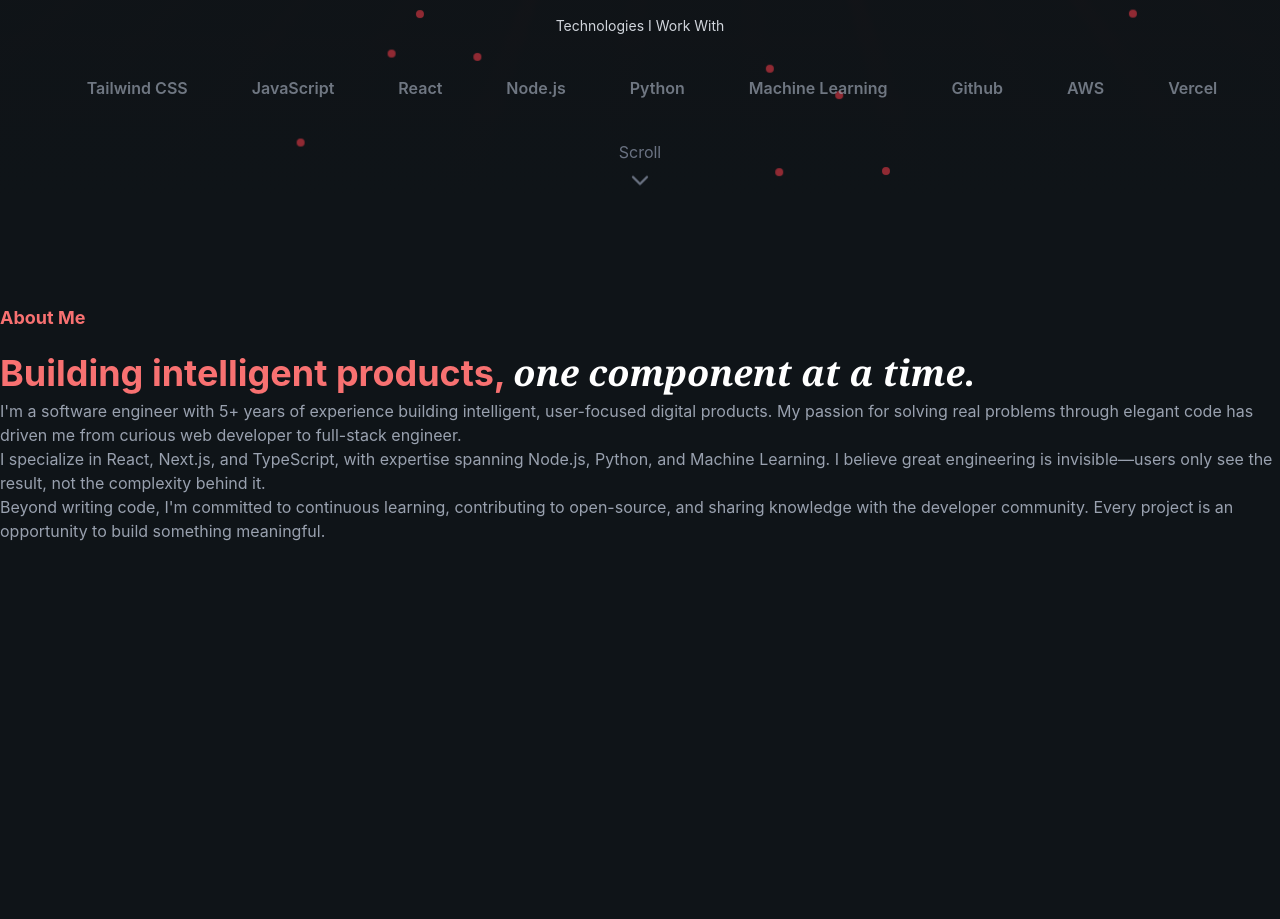
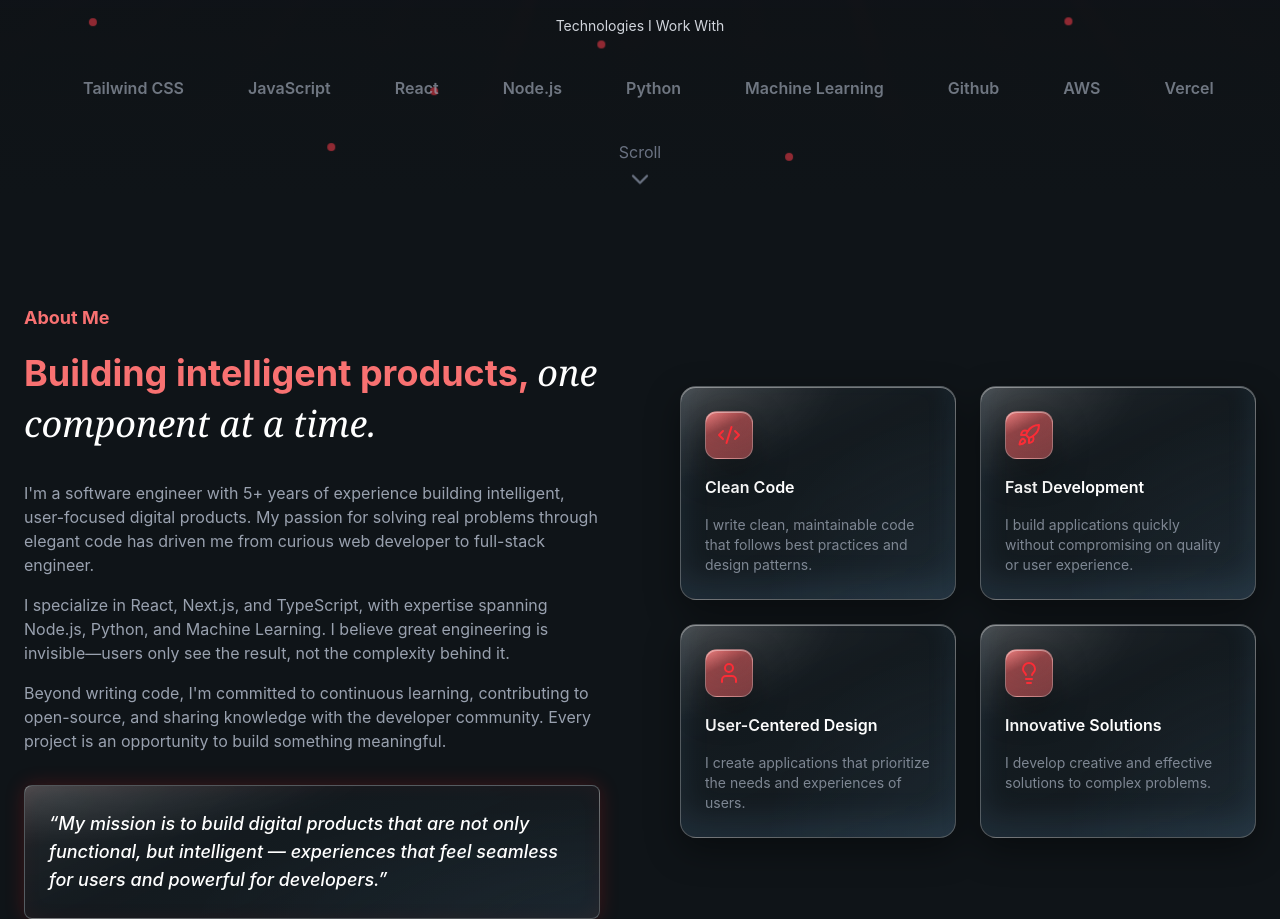
Before and after one commit to Marius-Diran/Portfolio-V3, a React (Vite) app: page / in a window 1280 px wide. Shown: the part 1040-1959 px from the top of the page. Before the commit the page ends 1583 px from the top, so only its background shows below. Built offline with nearby package versions, Linux system fonts and the light colour scheme.

Commit message:
Portfolio-V3: The showman

```diff
--- a/src/App.jsx
+++ b/src/App.jsx
@@ -1,6 +1,7 @@
 import Navbar from "./layout/Navbar";
 import Hero from "./sections/Hero";
 import About from "./sections/About";
+import Projects from "./sections/Projects";
 
 const App = () => {
   return (
@@ -11,6 +12,7 @@
       <main>
         <Hero />
         <About />
+        <Projects />
       </main>
     </div>
   );
--- a/src/components/AnimatedBorderButton.jsx
+++ b/src/components/AnimatedBorderButton.jsx
@@ -3,7 +3,7 @@
 const AnimatedBorderButton = ({ children }) => {
   return (
     <button
-      className="relative bg-transparent border border-white/25
+      className="relative glass border border-white/25
         text-white hover:border-white/10 transition-all
         duration-1000 focus:outline-none focus-visible:ring-2
         focus-visible:ring-[#f81717] focus-visible:ring-offset-2
--- /dev/null
+++ b/src/hooks/useScrollAnimation.js
@@ -0,0 +1,30 @@
+import { useEffect, useRef, useState } from "react";
+
+export const useScrollAnimation = () => {
+  const ref = useRef(null);
+  const [isVisible, setIsVisible] = useState(false);
+
+  useEffect(() => {
+    const observer = new IntersectionObserver(
+      ([entry]) => {
+        setIsVisible(entry.isIntersecting);
+      },
+      {
+        threshold: 0.1,
+        rootMargin: "0px 0px -100px 0px",
+      },
+    );
+
+    if (ref.current) {
+      observer.observe(ref.current);
+    }
+
+    return () => {
+      if (ref.current) {
+        observer.unobserve(ref.current);
+      }
+    };
+  }, []);
+
+  return { ref, isVisible };
+};
--- a/src/index.css
+++ b/src/index.css
@@ -62,16 +62,16 @@
       ),
       radial-gradient(
         130% 150% at 105% 100%,
-        color-mix(in srgb, #E85D5D 30%, transparent) 0%,
+        color-mix(in srgb, #e85d5d 30%, transparent) 0%,
         transparent 58%
       ),
-      #E85D5D;
+      #e85d5d;
     backdrop-filter: blur(34px) saturate(185%) contrast(110%);
     -webkit-backdrop-filter: blur(34px) saturate(185%) contrast(110%);
     border: 1px solid color-mix(in srgb, #ffffff 26%, transparent);
     box-shadow:
       inset 0 1px 0 color-mix(in srgb, #ffffff 40%, transparent),
-      inset 0 -18px 30px color-mix(in srgb, #E85D5D 10%, transparent),
+      inset 0 -18px 30px color-mix(in srgb, #e85d5d 10%, transparent),
       0 12px 34px color-mix(in srgb, #000000 40%, transparent);
   }
 
@@ -82,7 +82,7 @@
   .glow-border {
     box-shadow:
       0 0 20px color-mix(in srgb, #f81717 20%, transparent),
-      inset 0 0 10px color-mix(in srgb, #f81717 5%, transparent);
+      inset 0 0 20px color-mix(in srgb, #f81717 5%, transparent);
   }
 
   @keyframes fadeIn {
@@ -147,11 +147,11 @@
   }
 
   .animate-fadeIn {
-    animation: fadeIn 0.5s ease-out both;
+    animation: fadeIn 0.9s ease-in-out both;
   }
 
   .animate-fadeOut {
-    animation: fadeOut 0.35s ease-in both;
+    animation: fadeOut 0.7s ease-in-out both;
   }
 
   .animate-marquee {
@@ -161,6 +161,26 @@
 
 .animate-float {
   animation: float 3s ease-in-out infinite;
+}
+
+@keyframes scrollFadeIn {
+  from {
+    opacity: 0;
+    transform: translateY(30px);
+  }
+  to {
+    opacity: 1;
+    transform: translateY(0);
+  }
+}
+
+.scroll-fade-in {
+  opacity: 0;
+  transform: translateY(30px);
+}
+
+.scroll-fade-in.visible {
+  animation: scrollFadeIn 0.8s ease-out forwards;
 }
 
 .animation-delay-100 {
--- a/src/layout/Navbar.jsx
+++ b/src/layout/Navbar.jsx
@@ -52,7 +52,7 @@
 
   return (
     <header
-      className={`text-white p-4 fixed w-full top-0 z-50 transition-colors duration-300 ${isScrolled ? "bg-[#1a2329]/80 backdrop-blur-sm" : "bg-transparent"}`}
+      className={`text-white p-4 fixed w-full top-0 z-50 transition-colors duration-1000 ${isScrolled ? "glass" : "bg-transparent"}`}
     >
       <nav className="container items-center flex justify-between">
         <a
--- a/src/sections/About.jsx
+++ b/src/sections/About.jsx
@@ -1,4 +1,5 @@
 import { Code2, Lightbulb, Rocket, User } from "lucide-react";
+import { useScrollAnimation } from "../hooks/useScrollAnimation";
 
 const highLights = [
   {
@@ -28,36 +29,73 @@
 ];
 
 const About = () => {
+  const { ref, isVisible } = useScrollAnimation();
+
   return (
-    <section id="about" className="container mt-26 mx-auto">
-      <div className="flex">
+    <section id="about" className="container mt-26 mx-auto px-6" ref={ref}>
+      <div
+        className={`flex items-center gap-20 max-sm:flex-col scroll-fade-in ${isVisible ? "visible" : ""}`}
+      >
         {/* Left column - About me text */}
-        <div>
+        <div className="space-y-8 flex-1">
           <p className="text-lg font-bold mb-4 text-[#F87171]">About Me</p>
-          <h1 className="text-4xl font-bold leading-snug text-white">
+          <h1 className="text-4xl font-bold leading-snug text-white animate-fadeIn animation-delay-200">
             <span className="text-[#F87171]">
               Building intelligent products,{" "}
             </span>
-            <span className="font-serif italic">one component at a time.</span>
+            <span className="font-serif italic font-normal">
+              one component at a time.
+            </span>
           </h1>
-          <p className="text-md text-gray-400">
+          <div className="space-y-4 text-gray-400 animate-fadeIn animation-delay-400">
+            <p>
               I'm a software engineer with 5+ years of experience building
               intelligent, user-focused digital products. My passion for solving
               real problems through elegant code has driven me from curious web
               developer to full-stack engineer.
             </p>
-          <p className="text-md text-gray-400">
+            <p>
               I specialize in React, Next.js, and TypeScript, with expertise
               spanning Node.js, Python, and Machine Learning. I believe great
               engineering is invisible—users only see the result, not the
               complexity behind it.
             </p>
-          <p className="text-md text-gray-400">
+            <p>
               Beyond writing code, I'm committed to continuous learning,
               contributing to open-source, and sharing knowledge with the
               developer community. Every project is an opportunity to build
               something meaningful.
             </p>
+          </div>
+
+          <div className="p-6 glass rounded-lg glow-border animate-fadeIn animation-delay-600">
+            <p className="text-white text-lg font-medium italic">
+              “My mission is to build digital products that are not only
+              functional, but intelligent — experiences that feel seamless for
+              users and powerful for developers.”
+            </p>
+          </div>
+        </div>
+
+        {/* Right column - Highlights */}
+        <div className="flex-1">
+          <div className="grid grid-cols-2 gap-6 max-sm:grid-cols-1">
+            {highLights.map((item, idx) => {
+              return (
+                <div
+                  className="glass p-6 rounded-2xl space-y-4 animate-fadeIn"
+                  key={idx}
+                  style={{ animationDelay: `${(idx + 1) * 100}ms` }}
+                >
+                  <div className="glass-red rounded-xl w-12 h-12 flex items-center justify-center">
+                    <item.icon className="text-red-500 w-6 h-6" />
+                  </div>
+                  <h2 className="text-white font-semibold">{item.title}</h2>
+                  <p className="text-gray-400/80 text-sm">{item.description}</p>
+                </div>
+              );
+            })}
+          </div>
         </div>
       </div>
     </section>
--- a/src/sections/Hero.jsx
+++ b/src/sections/Hero.jsx
@@ -9,6 +9,7 @@
 } from "lucide-react";
 import Button from "../components/Buttons";
 import AnimatedBorderButton from "../components/AnimatedBorderButton";
+import { useScrollAnimation } from "../hooks/useScrollAnimation";
 
 const skills = [
   "HTML",
@@ -27,8 +28,13 @@
 ];
 
 const Hero = () => {
+  const { ref, isVisible } = useScrollAnimation();
+
   return (
-    <section className="relative min-h-screen flex items-center justify-center overflow-hidden z-10">
+    <section
+      className={`relative min-h-screen flex items-center justify-center overflow-hidden z-10 ${isVisible ? "visible" : "invisible"}`}
+      ref={ref}
+    >
       {/* Background Image */}
       <div className="absolute inset-0">
         <img
@@ -57,19 +63,21 @@
       </div>
 
       {/* Contents */}
-      <div className="container mx-auto pt-40 px-6 text-white relative max-md:container">
-        <div className="flex max-md:flex-col gap-8 items-center">
+      <div className="container mx-auto pt-40 px-6 text-white relative">
+        <div
+          className={`flex max-sm:flex-col gap-8 items-center scroll-fade-in ${isVisible ? "visible" : ""}`}
+        >
           {/* Left Column - Text Content */}
           <div className="space-y-8 flex-1">
             <span className="inline-flex items-center gap-2 text-sm px-4 py-2 rounded-full glass text-[#F87171] animate-fadeIn animation-delay-200">
               <span className="w-2 h-2 bg-red-500 rounded-full animate-pulse" />
               Software Engineer × LLM Engineer • Problem Solver
-              <span className="w-2 h-2 bg-red-500 rounded-full animate-pulse max-md:hidden" />
+              <span className="w-2 h-2 bg-red-500 rounded-full animate-pulse max-sm:hidden" />
             </span>
 
             {/* HeadLine */}
             <div className="space-y-4">
-              <h1 className="text-7xl font-bold leading-tight animate-fadeIn animation-delay-400 max-md:text-5xl">
+              <h1 className="text-7xl font-bold leading-tight animate-fadeIn animation-delay-400 max-sm:text-5xl">
                 Building{" "}
                 <span className="text-[#F87171] glow-text">Intelligent</span>
                 <br />
@@ -79,7 +87,7 @@
                   precision and purpose
                 </span>
               </h1>
-              <p className="text-lg text-gray-400 animate-fadeIn animation-delay-800 max-md:text-base">
+              <p className="text-lg text-gray-400 animate-fadeIn animation-delay-800 max-sm:text-base">
                 Hi, I'm Marius Odediran — a Software/LLM Engineer specializing
                 in React, Node.js, and Machine Learning. I love creating
                 innovative solutions that bridge the gap between technology and
--- /dev/null
+++ b/src/sections/Projects.jsx
@@ -0,0 +1,9 @@
+const Projects = () => {
+  return (
+    <section>
+      <div></div>
+    </section>
+  );
+};
+
+export default Projects;
```
Lines whose indentation alone changed are shown as unchanged.
